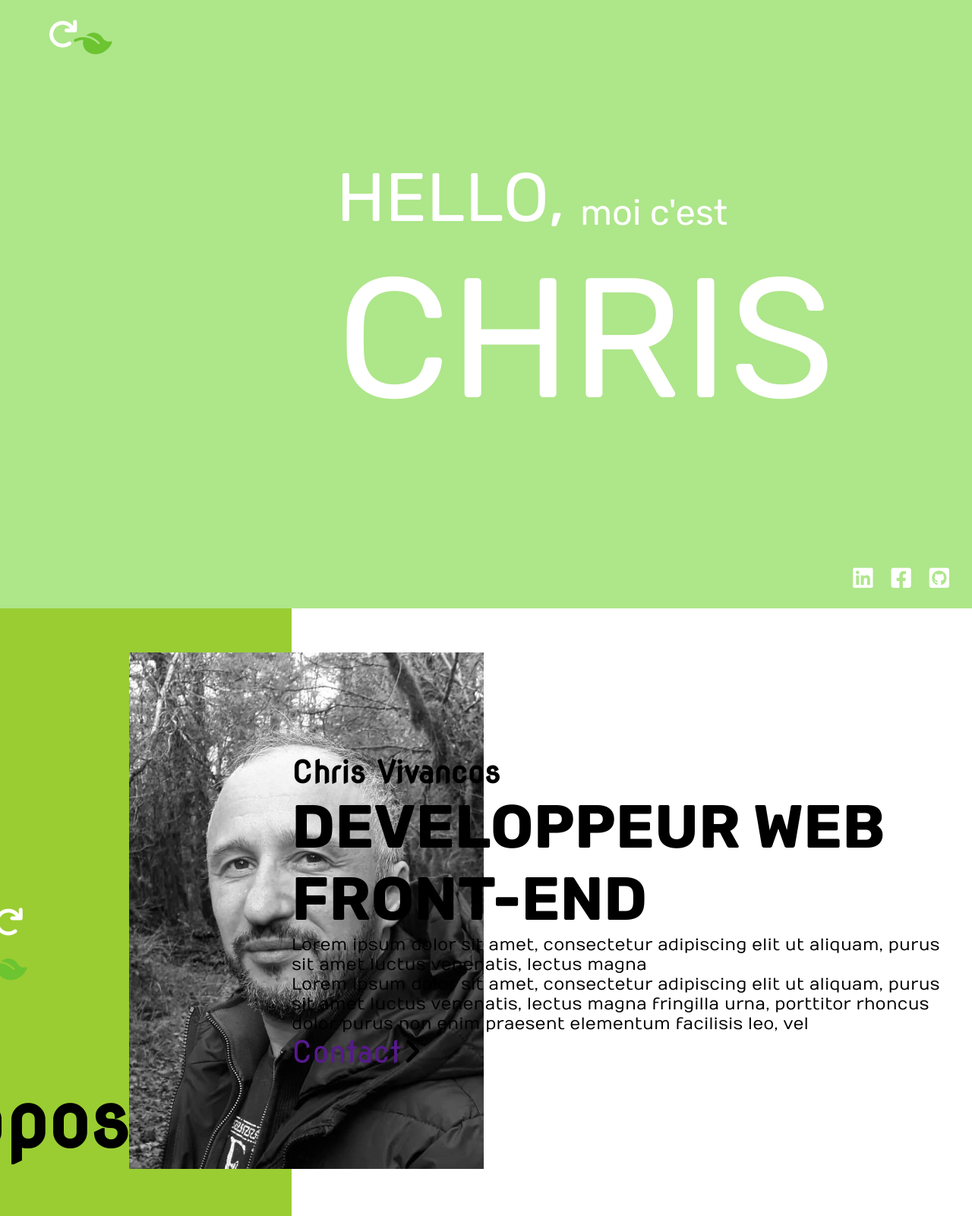
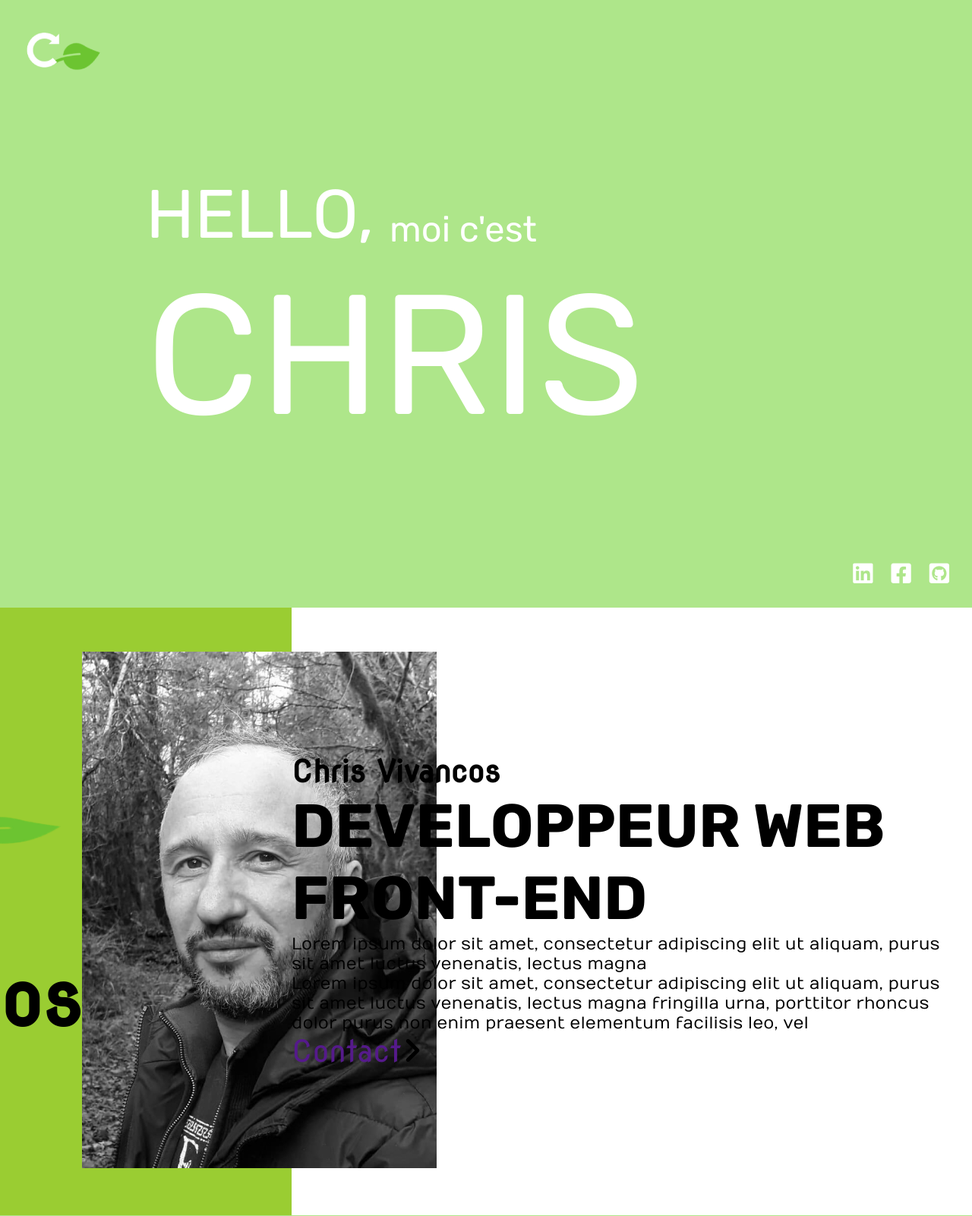
Before and after one commit to chrisviv/portfolio-chris, a PHP site: page / in a window 1280 px wide; the page is wider, and only the part inside the window is pictured. Shown: that part at 76% size. Run offline with PHP 8.4, Linux system fonts and the light colour scheme.

Commit message:
modif header ok

```diff
--- a/assets/css/style.css
+++ b/assets/css/style.css
@@ -34,16 +34,16 @@ header{
     display: none;
 }
 /* Partie Header */
-.boxLogo{
-     width: 100%;
-    height: 5vh;
+header > .boxLogo{
+    width: 100%;
     display: flex;
     justify-content: flex-start;
     align-items: center;
-    margin-left: 125px;
-    /* margin-right: 125px; */
-    margin-top: 25px;
-    /* revoir dépassement width? */
+}
+.boxLogo > img{
+   height: 10vh;
+   margin-top: 30px;
+   margin-left: 30px;
 }
 .fa-solid{
     font-size: 40px;}
@@ -56,14 +56,16 @@ header{
     color: #ffff;
 }
 #boxIdentite{
+    width: 100%;
     display: flex;
     flex-direction: column;
-    justify-content: center;
-    height: 82vh;
+    justify-content:center;
+    align-items: flex-start;
+    height: 75vh;
 }
 .hello{
     display: flex;
-    margin-left: 20%;
+    margin-left: 15%;
 }
 h1,.moi,.prenom{
     font-family: 'Rubik', sans-serif;
@@ -78,7 +80,7 @@ h1,.moi,.prenom{
 }
 .prenom{
     font-size: 224px;
-    margin-left: 20%;
+    margin-left: 15%;
 }
 .boxReseau{
     width: 100%;
@@ -135,7 +137,6 @@ h1,.moi,.prenom{
     display: flex;
     justify-content: center;
     align-items: center;
-
 }
 #boxPresentation >.presentation{
     display: flex;
--- a/index.html
+++ b/index.html
@@ -36,8 +36,7 @@
         </div>
     <header>
         <div class="boxLogo">
-            <i class="fa-solid fa-arrow-rotate-right"></i>
-            <i class="fa-solid fa-leaf"></i>
+           <img src="./assets/img/Logo1.png" alt="logo chris">
         </div>
         <div id="boxIdentite">
             <div class="hello">
@@ -57,8 +56,7 @@
     <section id="aPropos">
         <div class="boxPhoto">
             <div class="boxLogo">
-                <i class="fa-solid fa-arrow-rotate-right"></i>
-                <i class="fa-solid fa-leaf"></i>
+                <img src="./assets/img/Logo1.png" alt="logo chris">
                 <h2> A Propos</h2>
             </div>
             <div class="photoChris">
```
Also changed, not shown: assets/img/Logo-chris.jpg (deleted), assets/img/Logo1.png (added), assets/img/cercle-fleche-logo.png (deleted), assets/img/feuille-logo.png (deleted).
